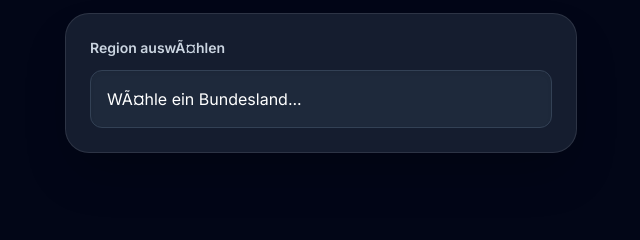
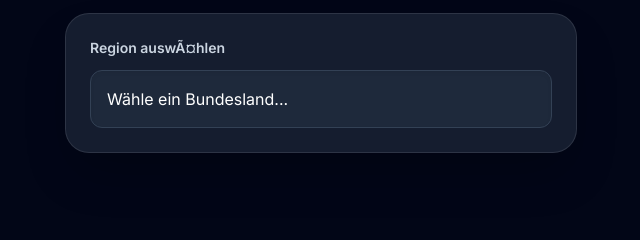
Before and after one commit to katharinaschuetz07-arch/corona_analyse, a plain HTML site: page index.html in a window 1280 px wide. Shown: the part 167-407 px from the top of the page, 319-959 px from the left. Drawn offline with nearby package versions, Linux system fonts and the light colour scheme.

Commit message:
Fix typo in option text for state selection

```diff
--- a/index.html
+++ b/index.html
@@ -45,7 +45,7 @@
         <div class="card p-6 rounded-3xl shadow-2xl">
             <label for="stateSelect" class="block text-sm font-semibold mb-3 text-slate-300">Region auswÃ¤hlen</label>
             <select id="stateSelect" class="w-full bg-slate-800 border border-slate-700 rounded-xl p-4 text-white appearance-none focus:ring-2 focus:ring-red-500 transition-all cursor-pointer shadow-inner">
-                <option value="">WÃ¤hle ein Bundesland...</option>
+                <option value="">Wähle ein Bundesland...</option>
             </select>
         </div>
 
```
